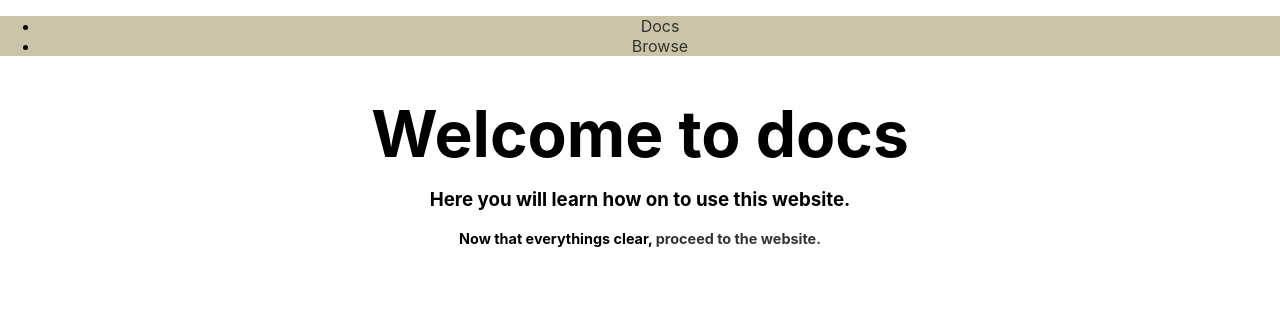
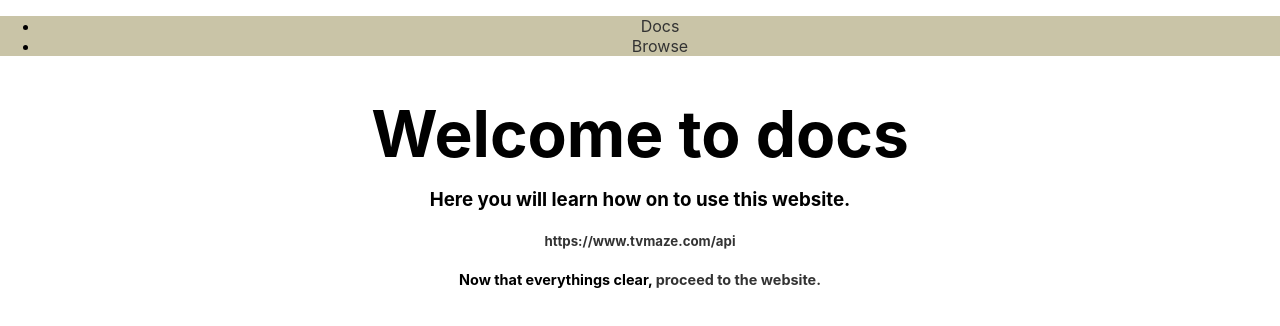
Before and after one commit to itoito2/tvshow_react, a React (Create React App) app: page / in a window 1280 px wide. Shown: the top 326 px of the page. Built offline with nearby package versions, Linux system fonts and the light colour scheme.

Commit message:
Update Docs.js

```diff
--- a/src/components/Docs/Docs.js
+++ b/src/components/Docs/Docs.js
@@ -6,6 +6,8 @@ function Docs() {
             <h1>Welcome to docs</h1>
             <h3>Here you will learn how on to use this website.</h3>
 
+            <h5><a href="https://www.tvmaze.com/api">https://www.tvmaze.com/api</a></h5>
+
             <h4>Now that everythings clear, <a href="/browse">proceed to the website.</a></h4>
         </div>
     )
```
